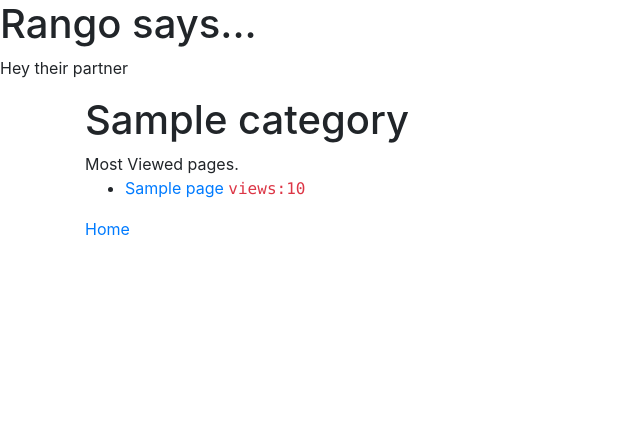
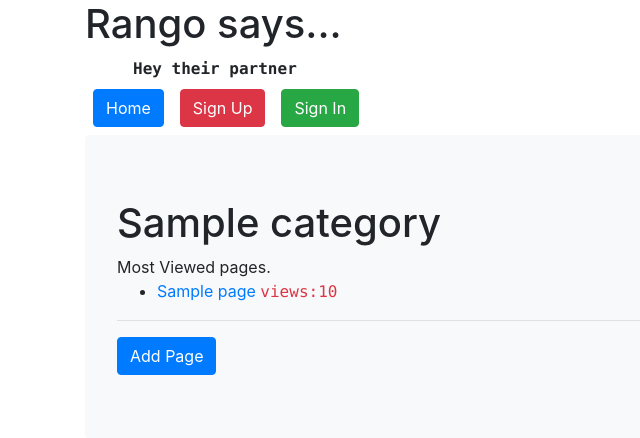
Before and after one commit to 4k45hv3rm4/tango_project, a Django app: a page that uses tango_project/templates/rango/base.html in a window 1280 px wide. Shown: the top 438 px of the page, without its empty margins (0-640 px from the left). Run offline with Django 3.2, Linux system fonts and the light colour scheme; tables that the repository leaves empty hold one stand-in row (values such as "Sample post"); parts of the project's set-up code (start-up, migrations or seed data) failed here and were passed over; some libraries are stand-ins or nearby versions.

Commit message:
added signup functionality and template for sign up

```diff
--- a/tango_project/rango/urls.py
+++ b/tango_project/rango/urls.py
@@ -1,7 +1,15 @@
 from django.conf.urls import url
-from .views import index,show_category
+from .views import index,show_category,add_category, add_page,register,user_login,  user_logout
+
+
 
 urlpatterns =[
     url(r'^$', index, name="index" ),
-    url(r'^category/(?P<category_url>[\w\-]+)$', show_category, name="category")
+    url(r'^add_category/$', add_category, name="add_category"),
+    url(r'^add_page/(?P<category_url>[\w\-]+)$', add_page, name="add_page"),
+    url(r'^category/(?P<category_url>[\w\-]+)$', show_category, name="category"),
+    url(r'^register/$', register, name="register"),
+    url(r'^login/$', user_login, name="login"),
+    url(r'^logout/$', user_logout, name="logout")
+
 ]
--- a/tango_project/templates/rango/base.html
+++ b/tango_project/templates/rango/base.html
@@ -6,13 +6,26 @@
     <head><title>rango</title></head>
     <link rel="stylesheet" href="https://stackpath.bootstrapcdn.com/bootstrap/4.4.1/css/bootstrap.min.css" integrity="sha384-Vkoo8x4CGsO3+Hhxv8T/Q5PaXtkKtu6ug5TOeNV6gBiFeWPGFN9MuhOf23Q9Ifjh" crossorigin="anonymous">
     <body>
-        <h1>Rango says... </h1>
-        <p>Hey their partner</p>
 
-        <div class="container">
-            {% block content %}
-            {% endblock %}
+        <div class="container ">
+        <h1>Rango says... </h1><strong class="text-monospace p-4 m-4">Hey their partner</strong>
+        <ul class="nav ">
+            <li class="nav-item p-2 "><a class="text-white btn btn-primary btn-link text-decoration-none" href="{% url 'index' %}"> Home </a></li>
 
+            {% if user.is_authenticated %}
+
+            <li class="nav-item p-2 "><a class="text-white btn btn-info btn-link text-decoration-none" href="{% url 'add_category' %}">Add Category</a></li>
+            <li class="nav-item p-2 "><a class="text-white btn btn-danger btn-link text-decoration-none" href="{% url 'logout' %}">Sign Out</a></li>
+            {% else %}
+
+            <li class="nav-item p-2 "><a class="text-white btn btn-danger btn-link text-decoration-none" href="{% url 'register' %}">Sign Up</a></li>
+            <li class="nav-item p-2 "><a class="text-white btn btn-success btn-link text-decoration-none" href="{% url 'login' %}">Sign In</a></li>
+            {% endif %}
+        </ul>
+            <div class="jumbotron bg-light">
+                {% block content %}
+                {% endblock %}
+            </div>
         </div>
         <script src="https://code.jquery.com/jquery-3.4.1.slim.min.js" integrity="sha384-J6qa4849blE2+poT4WnyKhv5vZF5SrPo0iEjwBvKU7imGFAV0wwj1yYfoRSJoZ+n" crossorigin="anonymous"></script>
         <script src="https://cdn.jsdelivr.net/npm/popper.js@1.16.0/dist/umd/popper.min.js" integrity="sha384-Q6E9RHvbIyZFJoft+2mJbHaEWldlvI9IOYy5n3zV9zzTtmI3UksdQRVvoxMfooAo" crossorigin="anonymous"></script>
--- a/tango_project/templates/rango/category.html
+++ b/tango_project/templates/rango/category.html
@@ -3,20 +3,27 @@
         <div>
             {% if category %}
                 <h1>{{ category.name }}</h1>
+
                 <emp>Most Viewed pages.</emp>
                 {% if pages %}
                 <ul>
                     {% for page in pages %}
-                        <li><a href="{{page.url}}">{{page.title}}</a>   <emp class="text-monospace text-danger">views:{{page.views}}</emp>       </li>
+                        <li><a href="{{page.url}}" class="text-decoration-none btn-link">{{page.title}}</a>   <emp class="text-monospace text-danger">views:{{page.views}}</emp>       </li>
                     {% endfor %}
                 </ul>
+                <hr>
+
+
                 {% else %}
                 <strong>No pages currently in category</strong>
                 {% endif %}
+
+                <a href="{% url 'add_page'  category.slug %} " class="btn btn-primary">Add Page</a>
+
+
             {% else %}
                 <strong>The specified category does not exist </strong>
             {% endif %}
-            <a href="{% url 'index' %}">Home</a>
 
         </div>
     {% endblock %}
--- a/tango_project/templates/rango/index.html
+++ b/tango_project/templates/rango/index.html
@@ -4,10 +4,13 @@
         {% if categories %}
             <ul>
                 {% for cat in categories %}
-                    <li><a href="/rango/category/{{cat.slug}}">{{cat}}</a></li>
+                    <li><a href="/rango/category/{{cat.slug}}" class="text-decoration-none">{{cat}}</a> <pre class="text-danger ">- views : {{cat.views}}</pre><pre class="text-danger">- likes : {{cat.likes}}</pre></li><hr>
                 {% endfor %}
             </ul>
+
         {% else %}
             <strong>There is no category present.</strong>
         {% endif %}
+        <a href="{% url 'add_category' %}" class="btn btn-success ">Add Category</a>
+
     {% endblock %}
```
Also changed, not shown: tango_project/templates/rango/add_category.html (added, +14 -0 lines), tango_project/templates/rango/add_page.html (added, +19 -0 lines), tango_project/templates/rango/login.html (added, +15 -0 lines), tango_project/templates/rango/register.html (added, +29 -0 lines).
